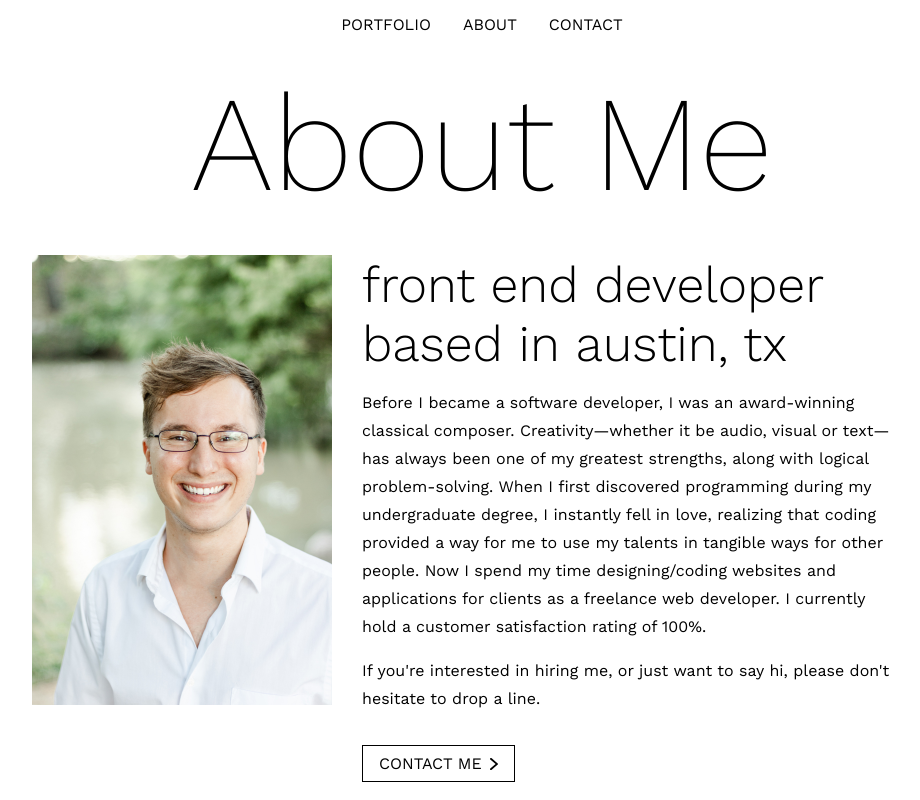
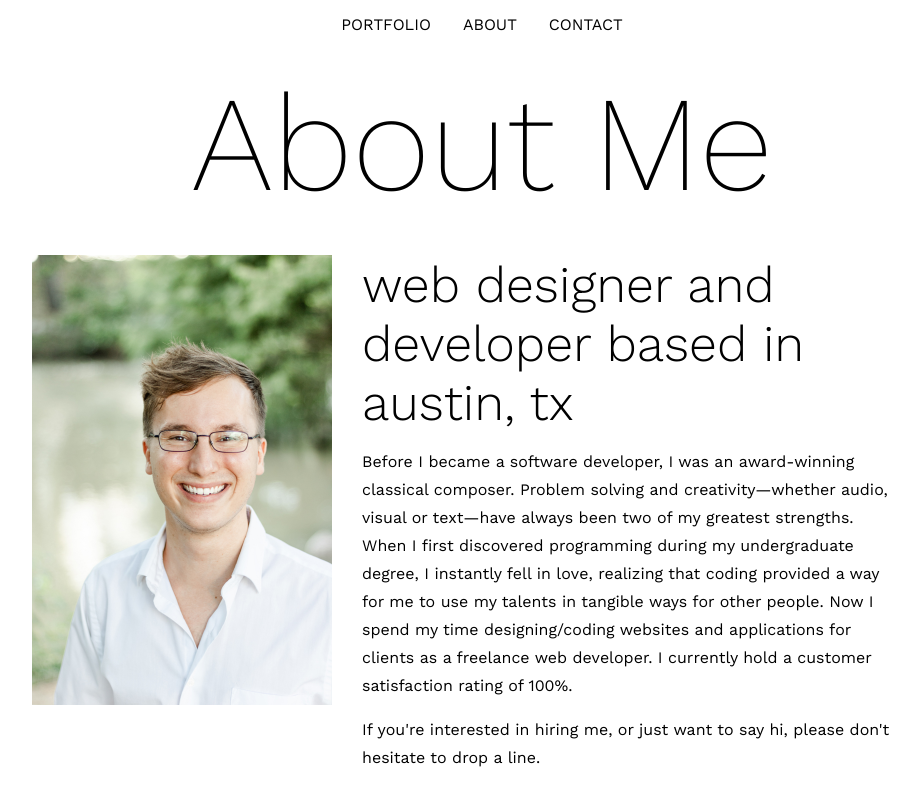
Before and after one commit to austintheriot/digital-portfolio-2, a React (Create React App) app: page /about in a window 1280 px wide. Shown: the top 800 px of the page, without its empty margins (158-1078 px from the left). Built offline with nearby package versions, Linux system fonts and the light colour scheme; no server answers.

Commit message:
style adjustments to Portfolio

```diff
--- a/src/components/ProjectCard/ProjectCard.module.css
+++ b/src/components/ProjectCard/ProjectCard.module.css
@@ -104,7 +104,7 @@
 	}
 
 	.purple {
-		background-color: #60399d;
+		background-color: #e3d4fc;
 	}
 
 	.cream {
@@ -112,14 +112,14 @@
 	}
 
 	.blue {
-		background-color: #173dde;
+		background-color: #c9d4ff;
 	}
 
-	.lightgray {
+	.gray {
 		background-color: #f3f3f3;
 	}
 
-	.lightgreen {
+	.green {
 		background-color: #d8e9d4;
 	}
 }
--- a/src/routes/About/About.js
+++ b/src/routes/About/About.js
@@ -17,17 +17,17 @@ export default (props) => {
 					className={styles.headshot}
 				/>
 				<div className={styles.wrapper}>
-					<h2>front end developer based in Austin, TX</h2>
+					<h2>web designer and developer based in Austin, TX</h2>
 					<p>
 						Before I became a software developer, I was an award-winning
-						classical composer. Creativity—whether it be audio, visual or
-						text—has always been one of my greatest strengths, along with
-						logical problem-solving. When I first discovered programming during
-						my undergraduate degree, I instantly fell in love, realizing that
-						coding provided a way for me to use my talents in tangible ways for
-						other people. Now I spend my time designing/coding websites and
-						applications for clients as a freelance web developer. I currently
-						hold a customer satisfaction rating of 100%.{' '}
+						classical composer. Problem solving and creativity—whether audio,
+						visual or text—have always been two of my greatest strengths. When I
+						first discovered programming during my undergraduate degree, I
+						instantly fell in love, realizing that coding provided a way for me
+						to use my talents in tangible ways for other people. Now I spend my
+						time designing/coding websites and applications for clients as a
+						freelance web developer. I currently hold a customer satisfaction
+						rating of 100%.{' '}
 					</p>
 					<p>
 						If you're interested in hiring me, or just want to say hi, please
--- a/src/routes/Portfolio/Portfolio.js
+++ b/src/routes/Portfolio/Portfolio.js
@@ -37,7 +37,6 @@ export default (props) => {
 					title='Presto'
 					subtitle='react social media web app'
 					to='/portfolio/presto'
-					whitetext={true}
 					color='purple'
 				/>
 				<ProjectCard
@@ -53,7 +52,6 @@ export default (props) => {
 					title='LASC'
 					subtitle='local business landing page'
 					to='/portfolio/lascabling'
-					whitetext={true}
 					color='blue'
 				/>
 				<ProjectCard
@@ -61,7 +59,7 @@ export default (props) => {
 					title='JSArt'
 					subtitle='interactive canvas app'
 					to='/portfolio/jsart'
-					color='lightgray'
+					color='gray'
 					rightalign={true}
 				/>
 				<ProjectCard
@@ -69,7 +67,7 @@ export default (props) => {
 					title='Email'
 					subtitle='API for static sites'
 					to='/portfolio/email-api'
-					color='lightgreen'
+					color='green'
 				/>
 			</section>
 			<section>
--- a/src/routes/Portfolio/Portfolio.module.css
+++ b/src/routes/Portfolio/Portfolio.module.css
@@ -25,7 +25,7 @@
 	font-weight: 300;
 	list-style: none;
 	text-align: center;
-	margin: 1rem auto;
+	margin: 2rem auto;
 }
 
 @media (min-width: 800px) {
```
